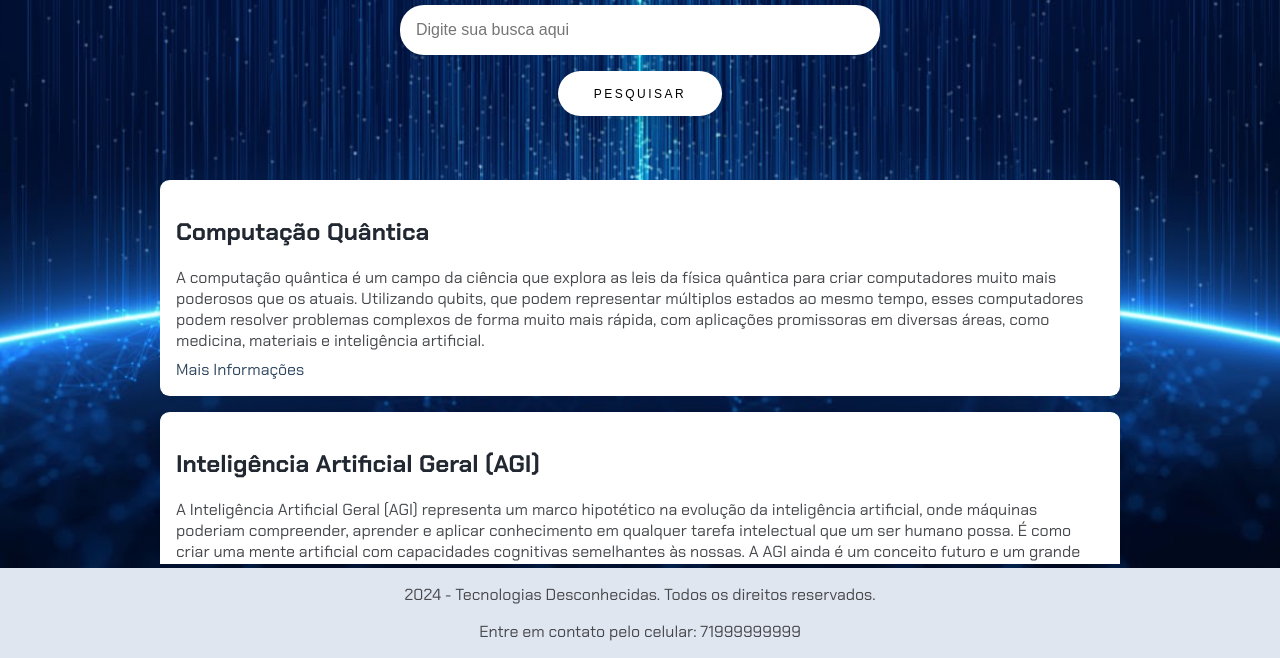
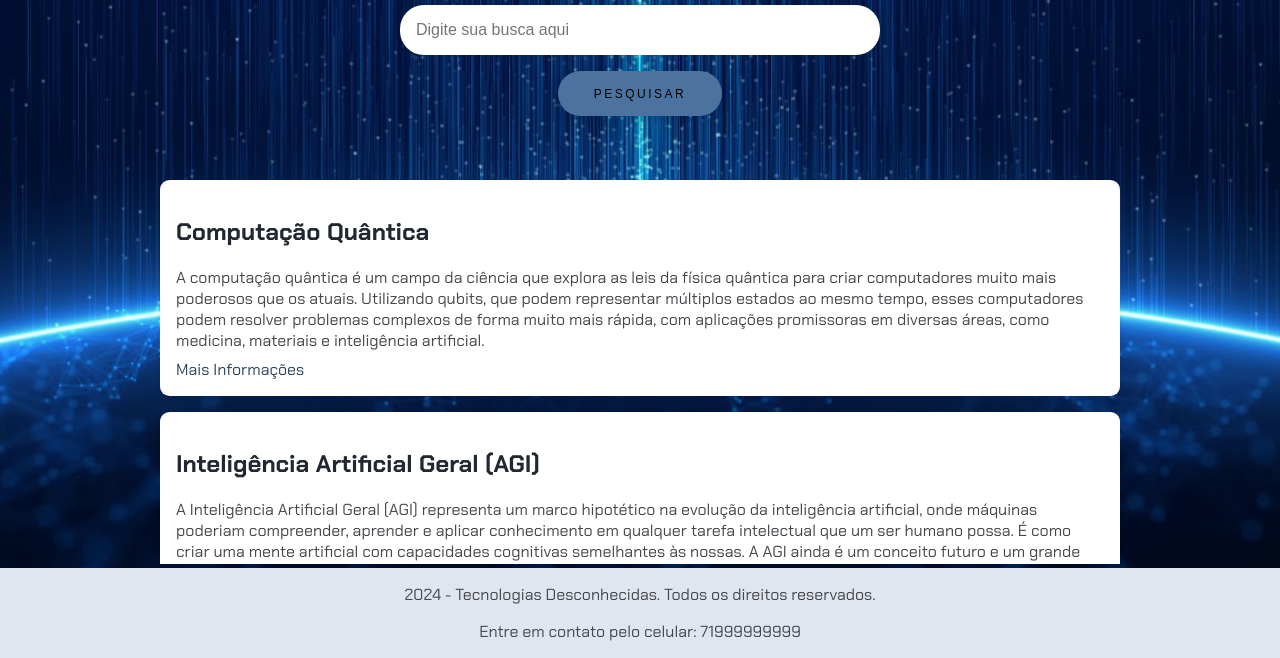
Before and after one commit to IsraelChaves/Sitezin, a plain HTML site: page index.html in a window 1280 px wide. Shown: the part 142-800 px from the top of the page. Drawn offline with Linux system fonts and the light colour scheme; a script that the page names is missing.

Commit message:
Update styles.css

```diff
--- a/styles.css
+++ b/styles.css
@@ -60,7 +60,7 @@ section input {
     letter-spacing: 2.5px;
     font-weight: 500;
     color: #000;
-    background-color: #fff;
+    background-color: #4c739f;
     border: none;
     border-radius: 45px;
     box-shadow: 0px 8px 15px rgba(0, 0, 0, 0.1);
```
